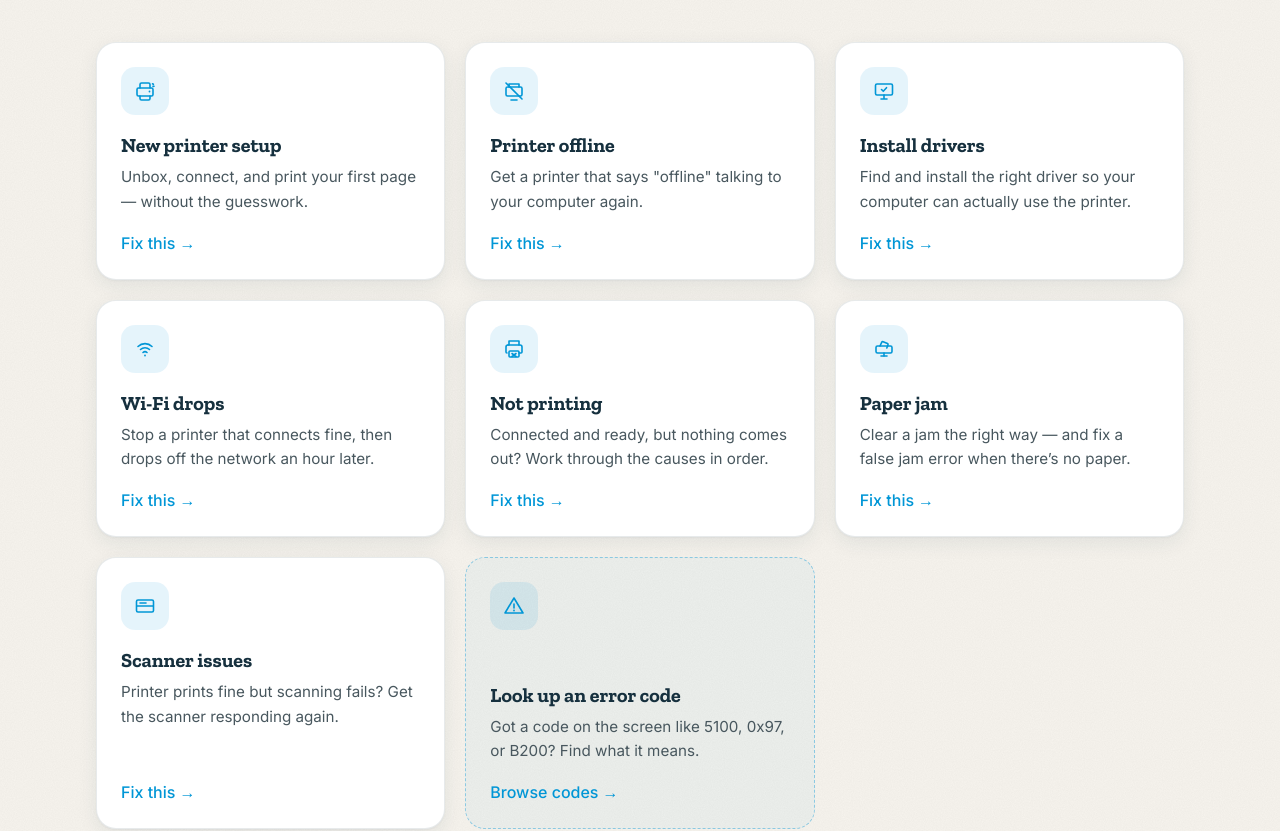
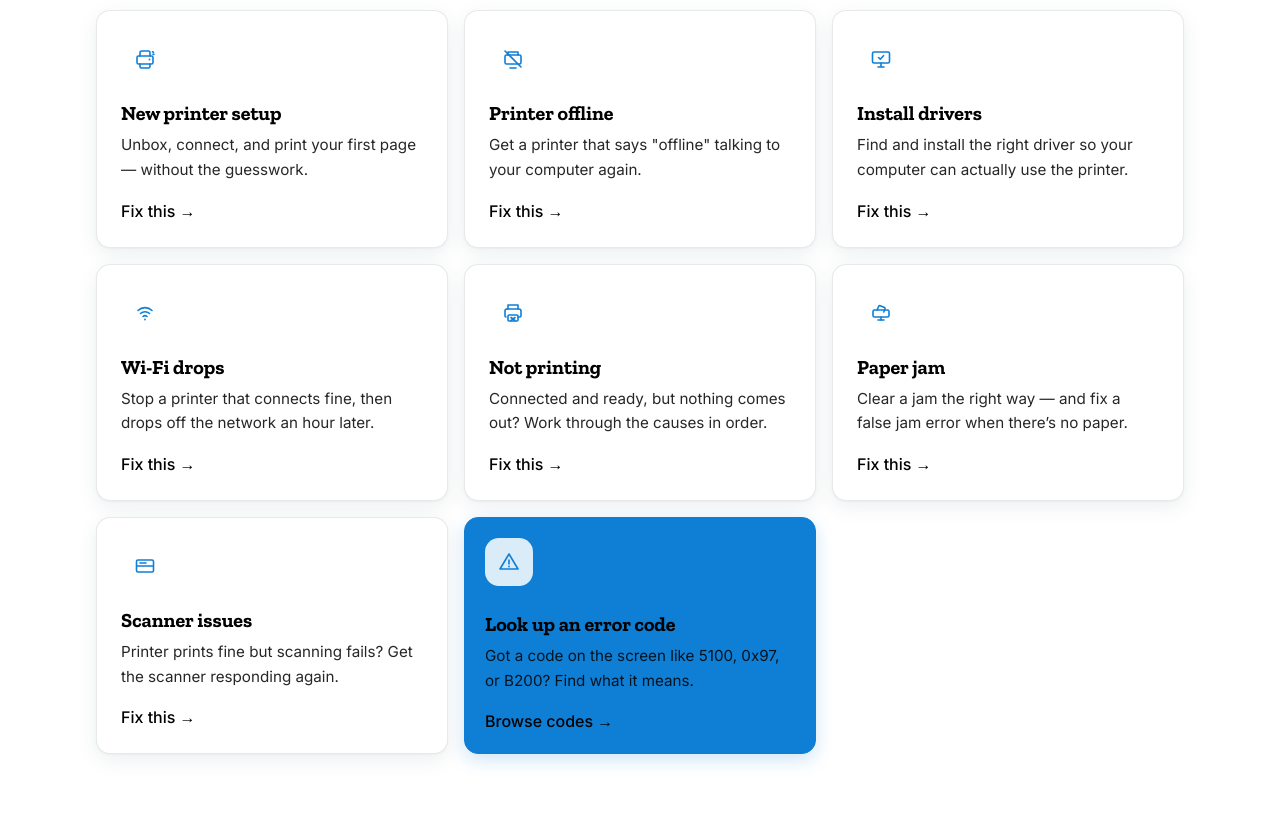
Before and after one commit to PulkitKumar238/printer-fix-guides, a Next.js app: page /install in a window 1280 px wide. Shown: the part 281-1112 px from the top of the page. Built offline with nearby package versions, Linux system fonts and the light colour scheme; no server answers.

Commit message:
Restyle issue selection cards

```diff
--- a/app/install/page.tsx
+++ b/app/install/page.tsx
@@ -71,9 +71,9 @@ export default function InstallHubPage() {
       {/* Issue picker — each choice brings visitors directly to the model selector. */}
       <section
         aria-labelledby="issues-heading"
-        className="bg-paper bg-[url('/textures/grain.svg')] bg-repeat"
+        className="bg-white"
       >
-        <div className={`${wrap} py-16 sm:py-20 lg:py-24`}>
+        <div className={`${wrap} py-12 sm:py-16 lg:py-[4.5rem]`}>
           <div className="max-w-2xl">
             <h1 id="issues-heading" className="text-4xl font-bold sm:text-5xl">
               Choose your issue
@@ -84,7 +84,7 @@ export default function InstallHubPage() {
             </p>
           </div>
 
-          <div className="mt-10 grid gap-5 sm:grid-cols-2 lg:grid-cols-3">
+          <div className="mt-8 grid gap-4 sm:grid-cols-2 lg:grid-cols-3">
             {allGuides.map((guide) => (
               <IssueCard
                 key={guide.slug}
@@ -92,23 +92,26 @@ export default function InstallHubPage() {
                 icon={guide.icon}
                 title={guide.shortTitle}
                 description={guide.cardDescription}
-                accentClassName="text-[#0096D6]"
-                iconClassName="bg-[#0096D6]/10 text-[#0096D6] group-hover:bg-[#0096D6] group-hover:text-white"
+                accentClassName="text-black"
+                iconClassName="bg-white/85 text-[#0f7fd6] group-hover:bg-white group-hover:text-[#0f7fd6]"
+                cardClassName="min-h-[14rem] rounded-xl border-[#0f7fd6] bg-[#0f7fd6] p-5 shadow-[0_6px_18px_rgba(15,127,214,0.2)] hover:bg-[#198be3]"
+                descriptionClassName="text-black/85"
+                titleClassName="text-black"
               />
             ))}
             <Link
               href="#printer-models"
-              className="focus-ring group flex min-h-[17rem] flex-col justify-between rounded-2xl border border-dashed border-[#0096D6]/40 bg-[#0096D6]/[0.04] p-6 transition-all hover:-translate-y-0.5 hover:bg-[#0096D6]/[0.08]"
+              className="focus-ring group flex min-h-[14rem] flex-col justify-between rounded-xl border border-[#0f7fd6] bg-[#0f7fd6] p-5 shadow-[0_6px_18px_rgba(15,127,214,0.2)] transition-all hover:-translate-y-0.5 hover:bg-[#198be3]"
             >
-              <span className="grid h-12 w-12 place-items-center rounded-xl bg-[#0096D6]/10 text-[#0096D6]">
+              <span className="grid h-12 w-12 place-items-center rounded-xl bg-white/85 text-[#0f7fd6]">
                 <Icon name="error" className="h-6 w-6" />
               </span>
               <span>
-                <span className="block font-slab text-xl font-bold text-ink">Look up an error code</span>
-                <span className="mt-1.5 block text-[0.95rem] leading-relaxed text-slate">
+                <span className="block font-slab text-xl font-bold text-black">Look up an error code</span>
+                <span className="mt-1.5 block text-[0.95rem] leading-relaxed text-black/85">
                   Got a code on the screen like 5100, 0x97, or B200? Find what it means.
                 </span>
-                <span className="mt-4 inline-flex items-center gap-1 font-medium text-[#0096D6]">
+                <span className="mt-4 inline-flex items-center gap-1 font-medium text-black">
                   Browse codes <span aria-hidden className="transition-transform group-hover:translate-x-0.5">→</span>
                 </span>
               </span>
--- a/components/issue-card.tsx
+++ b/components/issue-card.tsx
@@ -11,6 +11,9 @@ export function IssueCard({
   cta = 'Fix this',
   accentClassName = 'text-amber',
   iconClassName = 'bg-amber/10 text-amber group-hover:bg-amber group-hover:text-surface',
+  cardClassName = '',
+  descriptionClassName = 'text-slate',
+  titleClassName = 'text-ink',
 }: {
   href: string;
   icon: IconKey;
@@ -20,17 +23,20 @@ export function IssueCard({
   /** Optional colour treatment for a page-specific card collection. */
   accentClassName?: string;
   iconClassName?: string;
+  cardClassName?: string;
+  descriptionClassName?: string;
+  titleClassName?: string;
 }) {
   return (
     <Link
       href={href}
-      className="focus-ring group flex h-full flex-col rounded-2xl border border-ink/10 bg-surface p-6 shadow-card transition-all hover:-translate-y-0.5 hover:shadow-card-hover"
+      className={`focus-ring group flex h-full flex-col rounded-2xl border border-ink/10 bg-surface p-6 shadow-card transition-all hover:-translate-y-0.5 hover:shadow-card-hover ${cardClassName}`}
     >
       <span className={`mb-4 grid h-12 w-12 place-items-center rounded-xl transition-colors ${iconClassName}`}>
         <Icon name={icon} className="h-6 w-6" />
       </span>
-      <h3 className="text-xl font-bold text-ink">{title}</h3>
-      <p className="mt-1.5 flex-1 text-[0.95rem] leading-relaxed text-slate">{description}</p>
+      <h3 className={`text-xl font-bold ${titleClassName}`}>{title}</h3>
+      <p className={`mt-1.5 flex-1 text-[0.95rem] leading-relaxed ${descriptionClassName}`}>{description}</p>
       <span className={`mt-4 inline-flex items-center gap-1 font-medium ${accentClassName}`}>
         {cta}
         <span aria-hidden className="transition-transform group-hover:translate-x-0.5">→</span>
```
